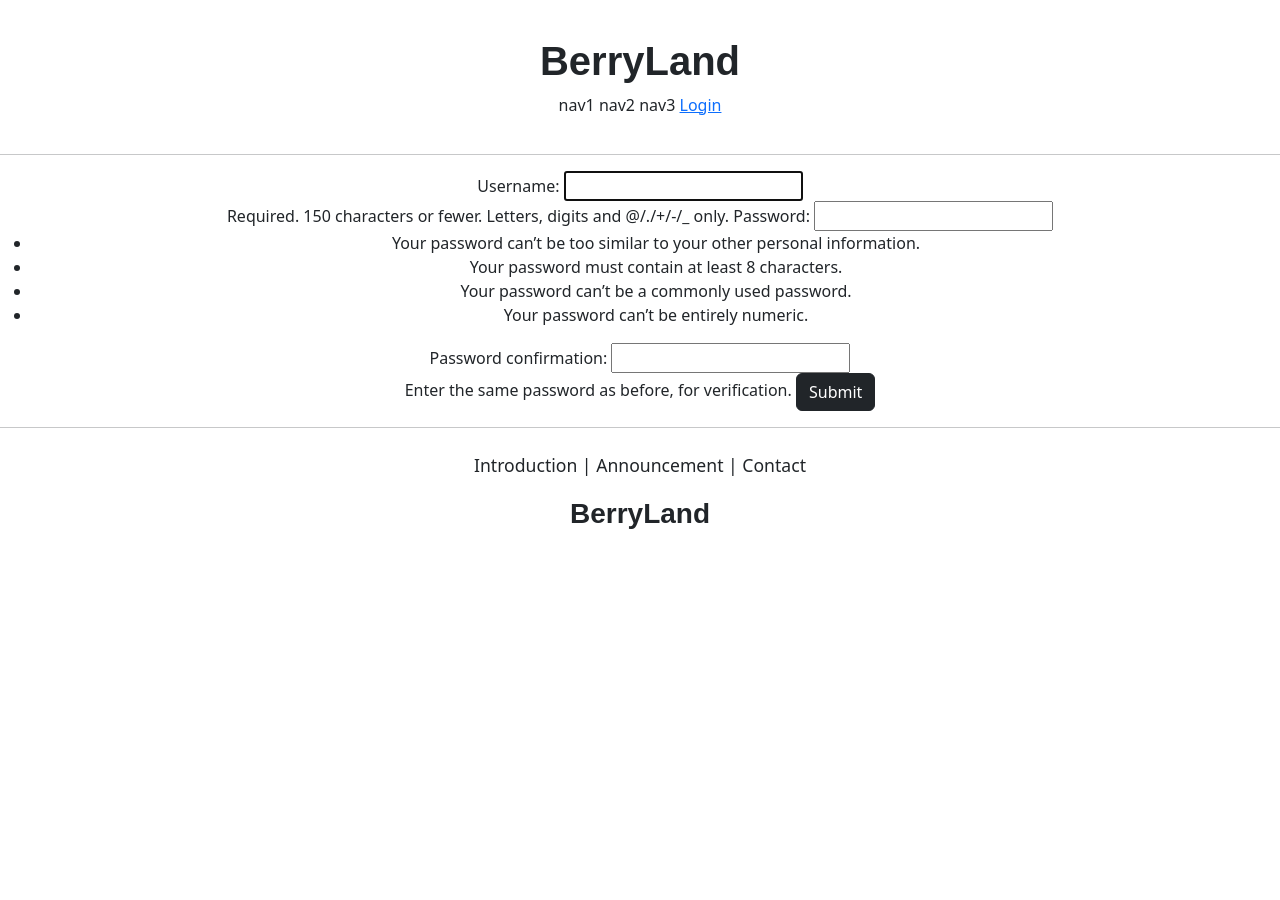
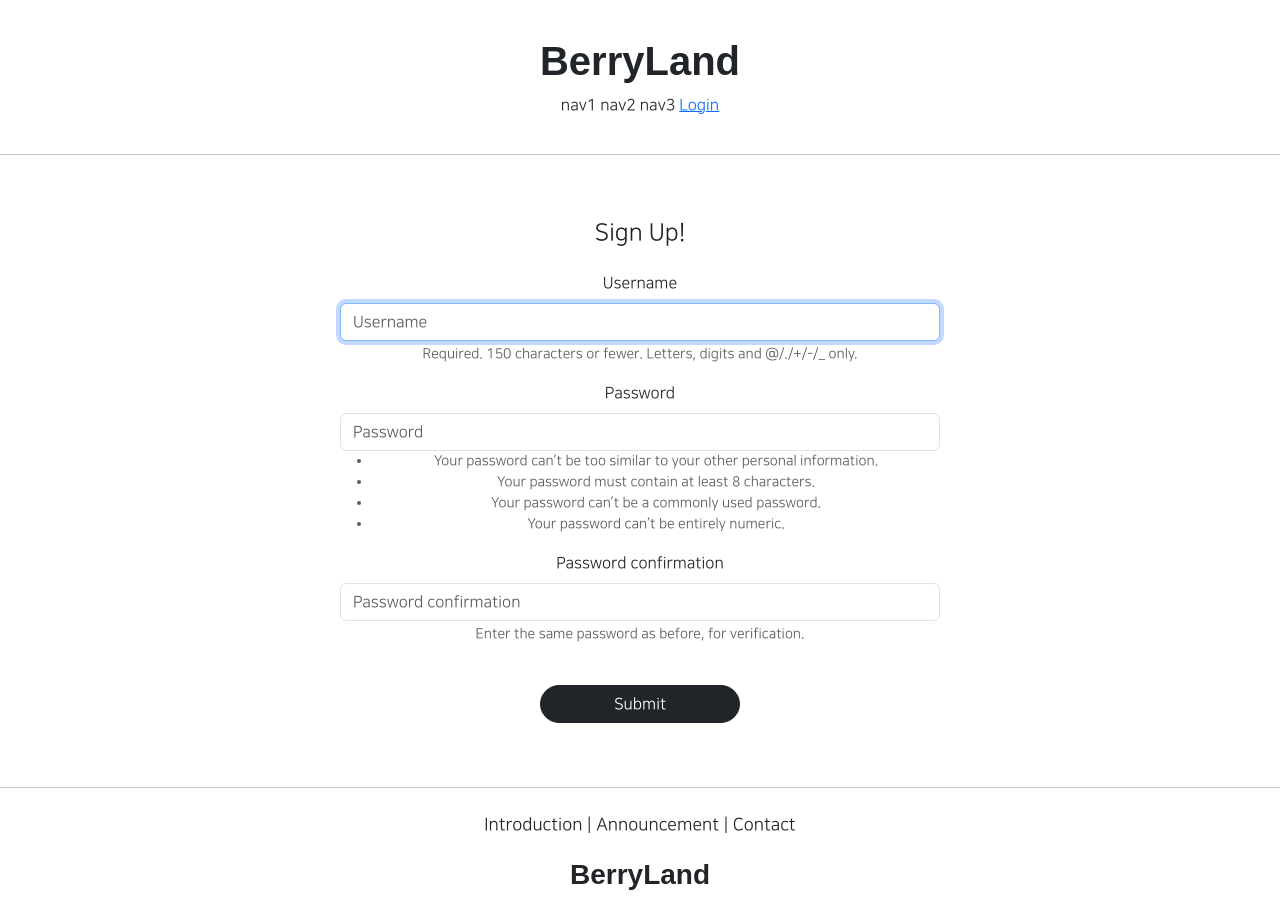
Before and after one commit to jeongwookim2022/berryland, a Django app: page /account/create/ in a window 1280 px wide. Before the commit the page ends 529 px from the top, so only its background shows below. Run offline with Django 4.2, Linux system fonts and the light colour scheme; some libraries are stand-ins or nearby versions; some web fonts are replaced.

Commit message:
12th commit: Changed Django Form to Bootstrap Form and Added Korean Style fonts in FONTS DIR in STATIC DIR

```diff
--- a/accountapp/templates/accountapp/create.html
+++ b/accountapp/templates/accountapp/create.html
@@ -1,12 +1,18 @@
 {% extends 'base.html' %}
+{% load bootstrap4 %}
 
 {% block content %}
 
-    <div style="text-align: center;">
+    <div style="text-align: center; max-width: 600px; margin: 4rem auto;">
+        <div class="mb-4">
+            <h4>Sign Up!</h4>
+        </div>
         <form action="{% url 'accountapp:create' %}" method="post">
             {% csrf_token %}
-            {{ form }}
-            <input type="submit" class="btn btn-dark" value="Submit">
+<!--            {{ form }}-->
+            {% bootstrap_form form %}
+            <input type="submit" class="btn btn-dark rounded-pill col-4 mt-4"
+                   value="Submit">
         </form>
     </div>
 
--- a/berryland/settings.py
+++ b/berryland/settings.py
@@ -56,7 +56,10 @@ INSTALLED_APPS = [
     'django.contrib.sessions',
     'django.contrib.messages',
     'django.contrib.staticfiles',
-    ##### MY APPS #####
+    # ##### MY PACKAGES #####
+    'bootstrap4',
+
+    # ##### MY APPS #####
     'accountapp',
 
 ]
--- a/templates/base.html
+++ b/templates/base.html
@@ -3,7 +3,7 @@
 
 {% include 'head.html' %}
 
-<body>
+<body style="font-family: 'NanumSquareR';">
     {% include 'header.html' %}
 
     <hr>
--- a/templates/head.html
+++ b/templates/head.html
@@ -17,4 +17,29 @@
     <!--    DEFAULT CSS LINK    -->
     <link rel="stylesheet" type="text/css" href="{% static 'base.css' %}">
 
+    <!--    DEFINITION OF SOME FONTS    -->
+    <style>
+        @font-face {
+            font-family: 'NanumSquareR';
+            src: local('NanumSquareR'),
+            url("{% static 'fonts/NanumSquareR.otf' %}") format("opentype");
+        }
+           @font-face {
+            font-family: 'NanumSquareEB';
+            src: local('NanumSquareEB'),
+            url("{% static 'fonts/NanumSquareEB.otf' %}") format("opentype");
+        }
+           @font-face {
+            font-family: 'NanumSquareL';
+            src: local('NanumSquareL'),
+            url("{% static 'fonts/NanumSquareL.otf' %}") format("opentype");
+        }
+           @font-face {
+            font-family: 'NanumSquareB';
+            src: local('NanumSquareB'),
+            url("{% static 'fonts/NanumSquareB.otf' %}") format("opentype");
+        }
+
+    </style>
+
 </head>
```
Also changed, not shown: accountapp/templates/accountapp/login.html (+6 -4 lines), static/fonts/NanumSquareB.otf (added), static/fonts/NanumSquareEB.otf (added), static/fonts/NanumSquareL.otf (added), static/fonts/NanumSquareR.otf (added).
